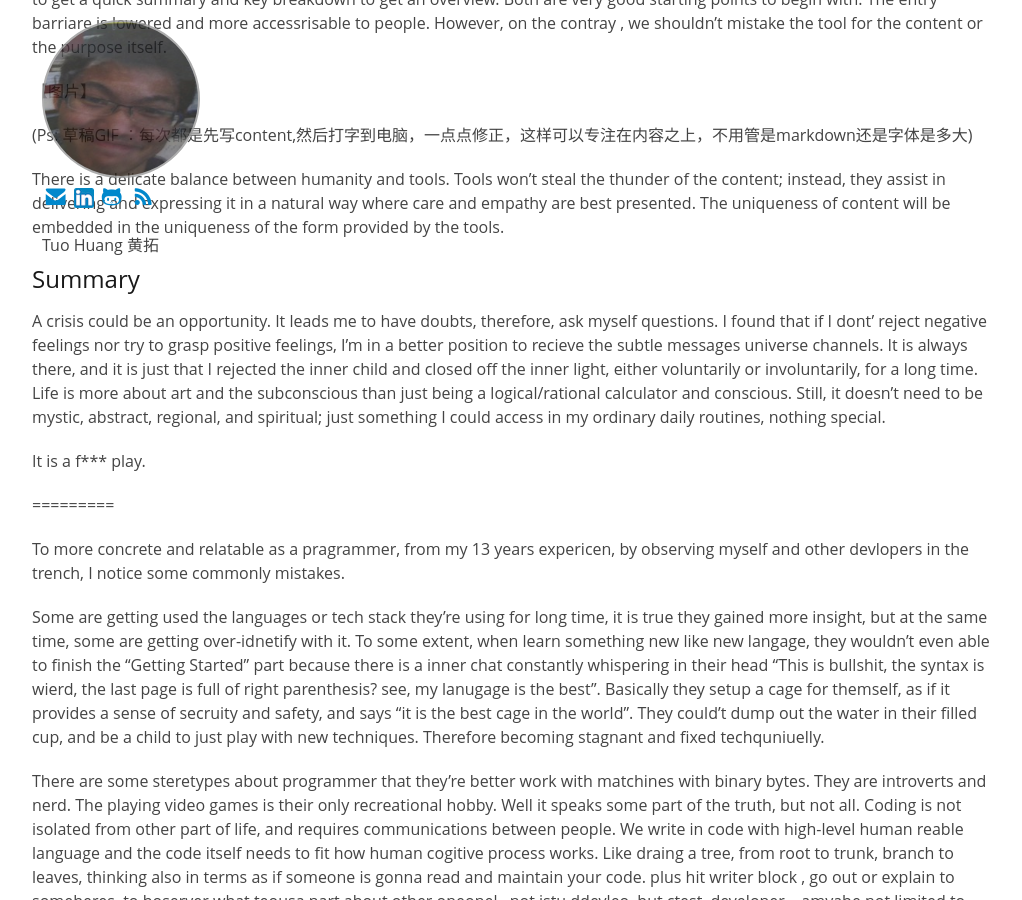
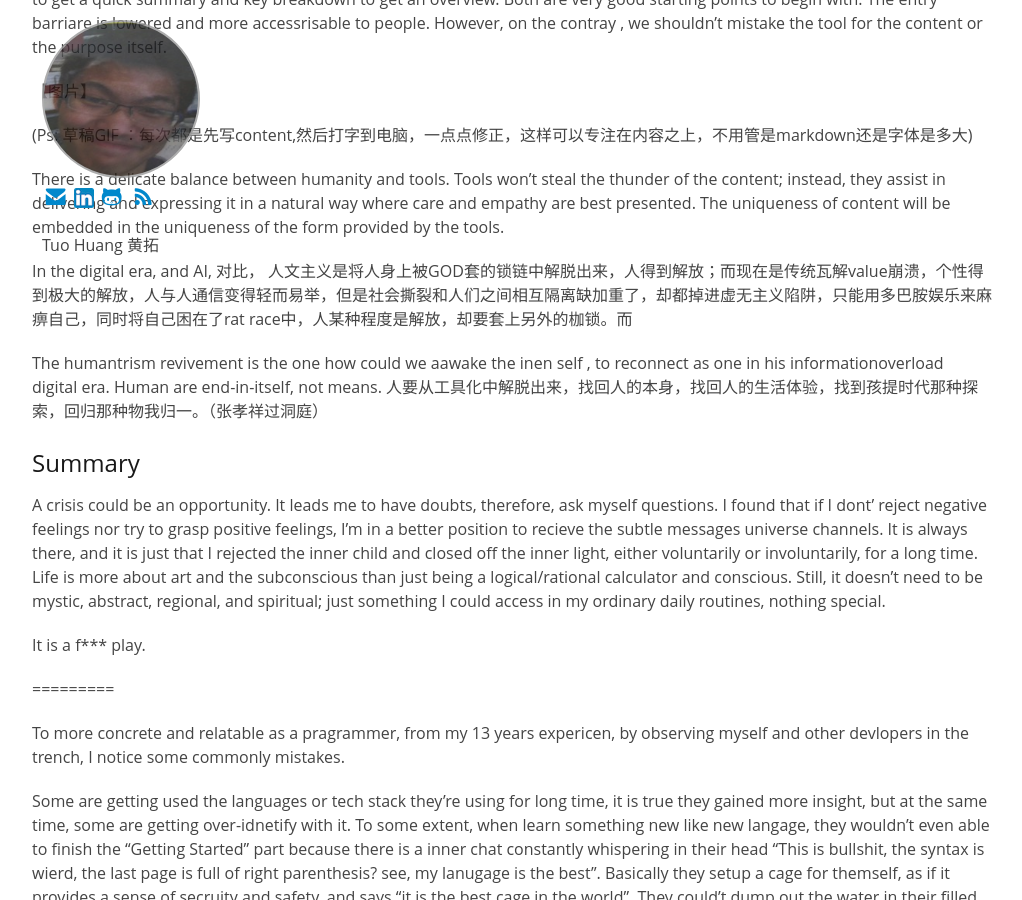
Before and after one commit to tuo/tuo.github.io, a Jekyll site: the page built from midlife crisis as programmer and AI.md, in a window 1280 px wide and 900 px high, scrolled down 9275 px. Shown: the whole window, without its empty margins (128-1150 px from the left). Built offline with Jekyll 4.4.1, drawn with Linux system fonts in a browser that asks for light colours; our own code applies the rules of GitHub Pages for plain Markdown files.

Commit message:
commited

```diff
--- a/midlife crisis as programmer and AI.md
+++ b/midlife crisis as programmer and AI.md
@@ -214,6 +214,10 @@ That that said, If I have my mindset prepared, and content I want to express, th
 
 There is a delicate balance between humanity and tools. Tools won't steal the thunder of the content; instead, they assist in delivering and expressing it in a natural way where care and empathy are best presented. The uniqueness of content will be embedded in the uniqueness of the form provided by the tools.
 
+In the digital era, and AI, 对比， 人文主义是将人身上被GOD套的锁链中解脱出来，人得到解放；而现在是传统瓦解value崩溃，个性得到极大的解放，人与人通信变得轻而易举，但是社会撕裂和人们之间相互隔离缺加重了，却都掉进虚无主义陷阱，只能用多巴胺娱乐来麻痹自己，同时将自己困在了rat race中，人某种程度是解放，却要套上另外的枷锁。而
+
+The humantrism revivement is the one how could we aawake the inen self , to reconnect as one in his informationoverload digital era. Human are end-in-itself, not means.  人要从工具化中解脱出来，找回人的本身，找回人的生活体验，找到孩提时代那种探索，回归那种物我归一。（张孝祥过洞庭）
+
 
 
 ## Summary
```
